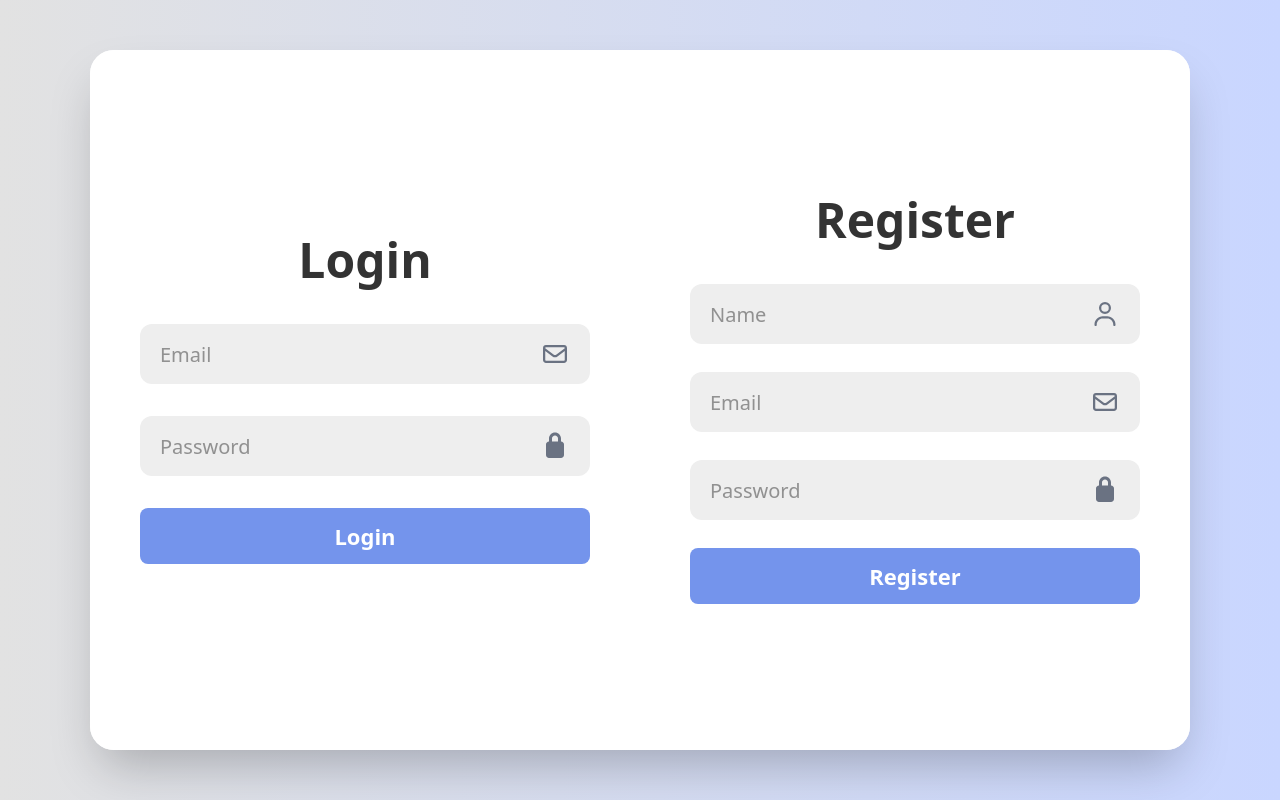
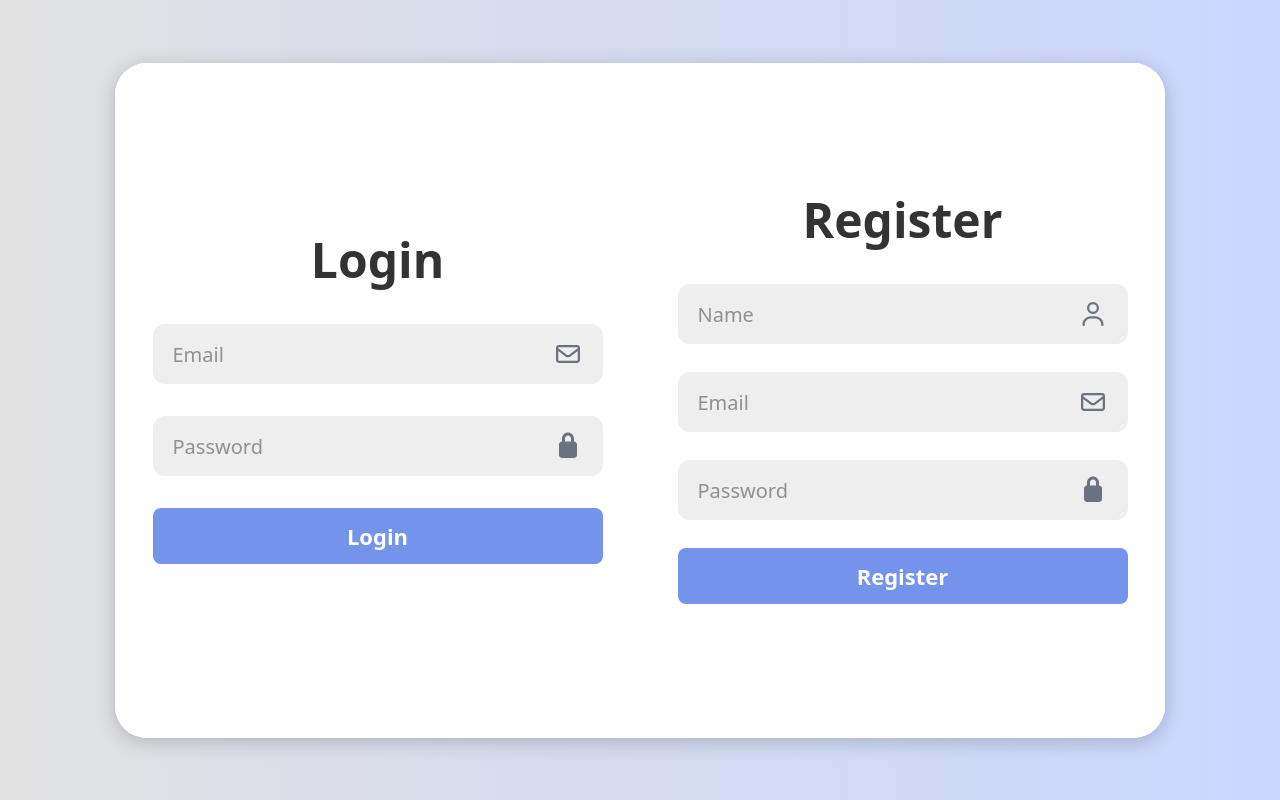
Before and after one commit to Yashu2906/Job-Portal, a React app in the folder job-board-frontend/: page / in a window 1280 px wide. Built offline with nearby package versions, Linux system fonts and the light colour scheme; the HTML template or start-up script is replaced by a standard one.

Commit message:
update login

```diff
--- a/job-board-frontend/src/pages/Login.jsx
+++ b/job-board-frontend/src/pages/Login.jsx
@@ -6,7 +6,7 @@ import { faLock } from "@fortawesome/free-solid-svg-icons";
 const Login = () => {
   return (
     <div className="flex justify-center items-center min-h-screen bg-gradient-to-r from-[#e2e2e2] to-[#c9d6ff]">
-      <div className="w-[1100px] h-[700px] bg-[#fff] overflow-hidden rounded-3xl shadow-2xl flex">
+      <div className="w-[1050px] h-[675px] bg-[#fff] overflow-hidden rounded-4xl shadow-[0_4px_20px_rgba(0,0,0,0.2)] flex">
         <div className="w-1/2 h-full flex flex-col justify-center items-center bg-white text-[#333]">
           <form className="w-[450px] flex flex-col ">
             <h1 className="text-5xl font-bold text-center">Login</h1>
```
